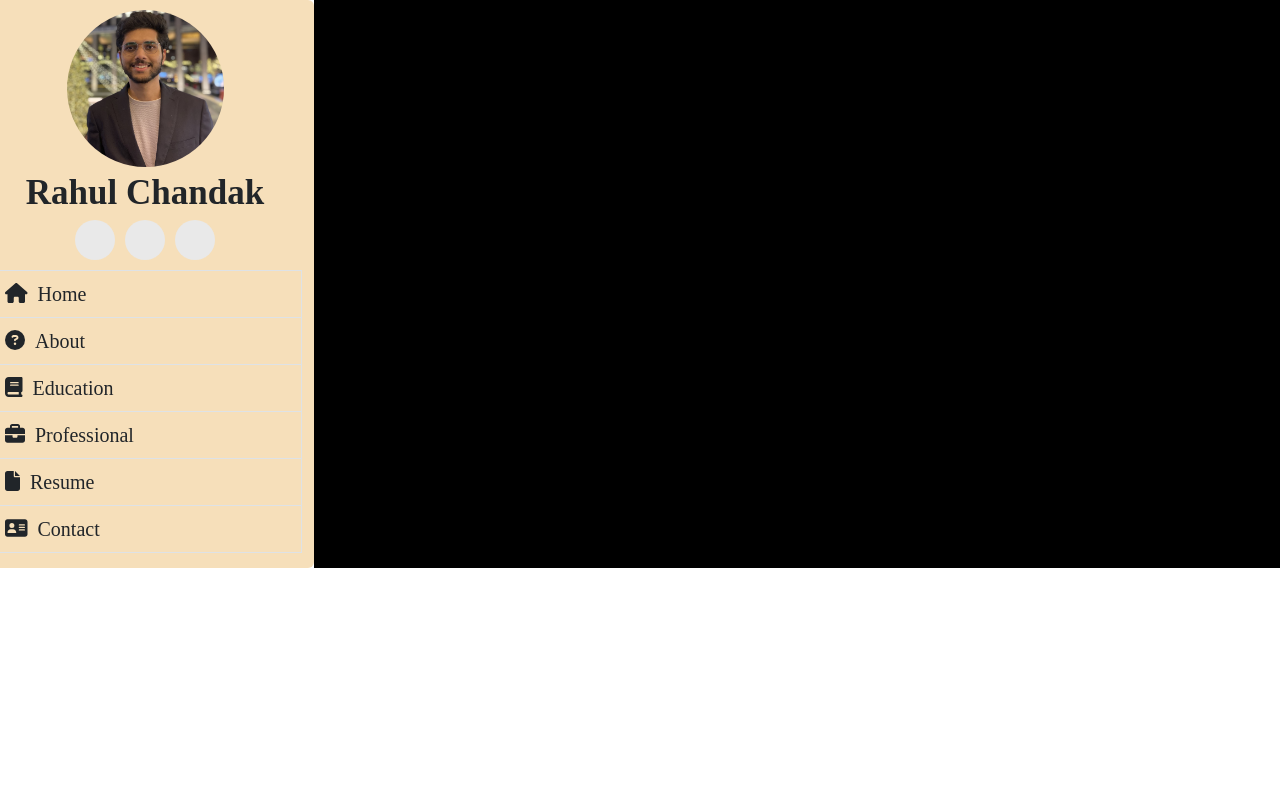
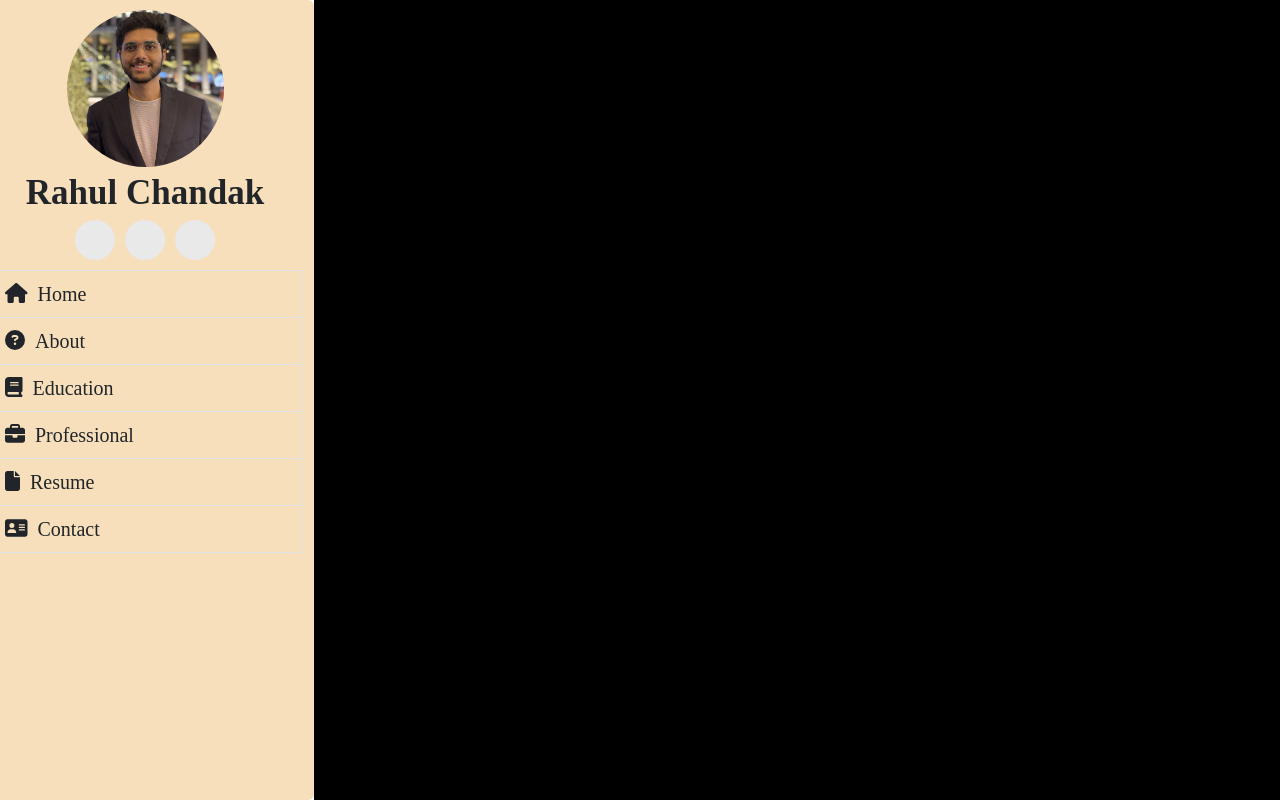
Before and after one commit to rahulschandak/Portfolio_Website, a React (Create React App) app: page / in a window 1280 px wide. Built offline with nearby package versions, Linux system fonts and the light colour scheme; some icons are missing.

Commit message:
Mobile friendly edits

```diff
--- a/src/portfolio/contact-page/index.js
+++ b/src/portfolio/contact-page/index.js
@@ -1,4 +1,4 @@
-import React, { useState } from "react";
+import React, { useState, useEffect } from "react";
 import "bootstrap/dist/css/bootstrap.min.css";
 import "./index.css";
 import { ReactComponent as Location } from "feather-icons/dist/icons/map-pin.svg";
--- a/src/portfolio/index.js
+++ b/src/portfolio/index.js
@@ -28,7 +28,7 @@ function Portfolio() {
       <div className="row flex-grow-1">
         {/* Left Column XL, XXL */}
         {!isMobile && (
-          <div className="col-3 wd-background list-group ">
+          <div className="col-3 wd-background list-group min-vh-100">
             <NavigationSidebar />
           </div>
         )}
@@ -44,8 +44,8 @@ function Portfolio() {
         <div
           className={
             isMobile
-              ? "col-12 wd-background2 full-height-content wd-background2 full-height-content"
-              : "col-9 wd-background2 full-height-content wd-background2 full-height-content"
+              ? "col-12 wd-background2 full-height-content"
+              : "col-9 wd-background2 full-height-content min-vh-100"
           }
         >
           <Routes>
```
